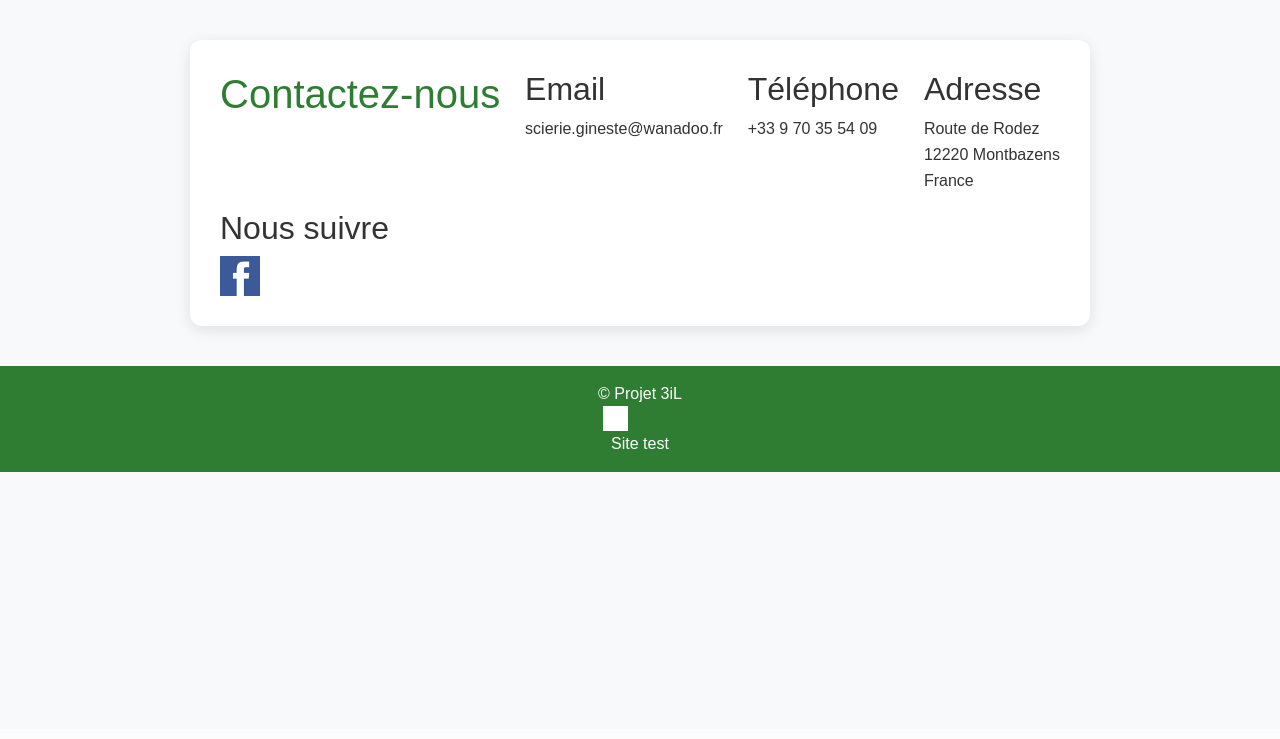
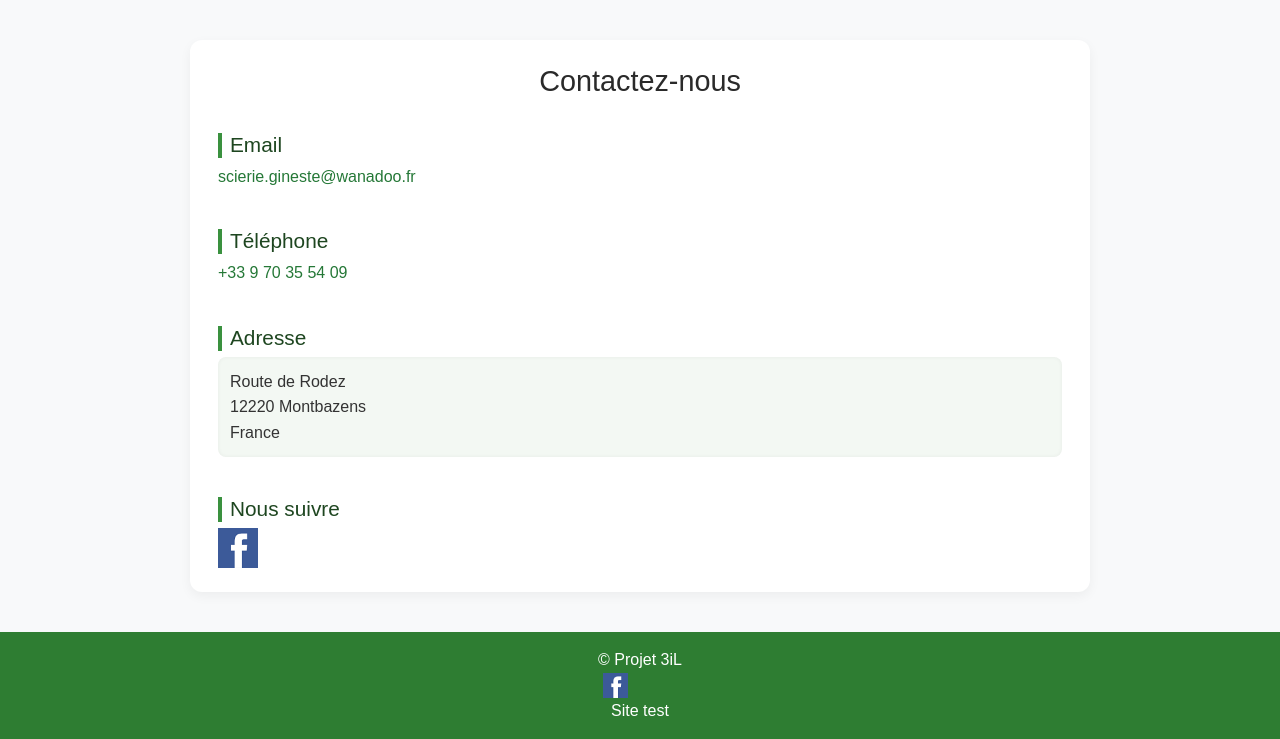
Before and after one commit to MAELYS-FOTSO/EcoConception, a PHP site: page /contact.php in a window 1280 px wide. Shown: the part 71-810 px from the top of the page. Before the commit the page ends 543 px from the top, so only its background shows below. Run offline with PHP 8.4, Linux system fonts and the light colour scheme.

Commit message:
modification style

```diff
--- a/site/content/style.css
+++ b/site/content/style.css
@@ -197,13 +197,22 @@ footer {
   width: 100%;
 }
 
+
+video {
+max-width: 100%;
+width: 90%;
+margin: 20px auto;
+display: flex;
+justify-content: center;
+}
+
 footer img {
   vertical-align: middle;
   margin: 0 5px;
   width: 25px;
   height: 25px;
-  filter: brightness(0) invert(1);
-  transition: transform 0.2s ease;
+
+  transition: transform .2s ease
 }
 
 footer img:hover {
@@ -251,50 +260,6 @@ footer img:hover {
   display: block;
 }
 
-.contactContainer {
-  max-width: 900px;
-  width: 90%;
-  margin: 40px auto;
-  display: flex;
-  flex-wrap: wrap;
-  justify-content: space-between;
-  background-color: #fff;
-  padding: 30px;
-  border-radius: 12px;
-  box-shadow: 0 4px 15px #0000001a;
-}
-
-.rightContainer {
-  flex: 1;
-  min-width: 280px;
-}
-
-.rightContainer > div {
-  margin-bottom: 25px;
-}
-
-.rightContainer h2 {
-  color: #2e7d32;
-  font-size: 18px;
-  margin-bottom: 10px;
-  border-bottom: 2px solid #43a047;
-  display: inline-block;
-  padding-bottom: 5px;
-}
-
-.rightContainer p,
-.rightContainer li {
-  font-size: 16px;
-  color: #333;
-  margin: 5px 0;
-}
-
-.rightContainer ul {
-  list-style: none;
-  padding: 0;
-  margin: 0;
-}
-
 .reseauxSociaux ul.logo {
   display: flex;
   gap: 15px;
@@ -338,36 +303,109 @@ body {
   }
 }
 
-.rightContainer {
-  flex: 1;
-  min-width: 280px;
+.contactContainer {
+  max-width: 900px;
+  width: 95%;
+  margin: 40px auto;
+  background-color: #fff;
+  padding: 24px 28px;
+  border-radius: 12px;
+  box-shadow: 0 4px 12px rgba(0, 0, 0, 0.05);
+  display: flex;
+  flex-direction: column;
+  gap: 24px;
+  transition: box-shadow 0.2s ease, transform 0.1s ease;
 }
 
-.rightContainer > div {
-  margin-bottom: 25px;
+
+@media (prefers-reduced-motion: reduce) {
+  .contactContainer {
+    transition: none;
+  }
 }
 
-.rightContainer h2 {
-  color: #2e7d32;
-  font-size: 18px;
+.contactContainer h1 {
+  font-size: 1.8rem;
   margin-bottom: 10px;
-  border-bottom: 2px solid #43a047;
-  display: inline-block;
-  padding-bottom: 5px;
+  color: #2a2a2a;
+  text-align: center;
 }
 
-.rightContainer p,
-.rightContainer li {
-  font-size: 16px;
-  color: #333;
-  margin: 5px 0;
+.contactContainer h2 {
+  font-size: 1.3rem;
+  color: #1e4620;
+  margin-bottom: 6px;
+  border-left: 4px solid #3a913f;
+  padding-left: 8px;
 }
 
-.rightContainer ul {
+.contactContainer p,
+.contactContainer address,
+.contactContainer a {
+  font-size: 1rem;
+  line-height: 1.6;
+  color: #333;
+}
+
+.contactContainer address {
+  font-style: normal;
+  background: #f3f8f3;
+  padding: 12px;
+  border-radius: 8px;
+  box-shadow: inset 0 0 4px rgba(0, 0, 0, 0.05);
+}
+
+.contactContainer a {
+  color: #257837;
+  text-decoration: none;
+}
+
+.contactContainer a:hover,
+.contactContainer a:focus {
+  text-decoration: underline;
+}
+
+.reseauxSociaux ul {
   list-style: none;
+  display: flex;
+  gap: 12px;
   padding: 0;
-  margin: 0;
 }
+
+.reseauxSociaux li {
+  display: inline-block;
+}
+
+.reseauxSociaux img {
+  width: 40px;
+  height: 40px;
+  border-radius: 6px;
+  transition: transform 0.2s ease;
+}
+
+.reseauxSociaux img:hover {
+  transform: scale(1.08);
+}
+
+@media (max-width: 768px) {
+  .contactContainer {
+    padding: 18px;
+    gap: 20px;
+  }
+
+  .contactContainer h1 {
+    font-size: 1.5rem;
+  }
+
+  .contactContainer h2 {
+    font-size: 1.2rem;
+  }
+
+  .reseauxSociaux ul {
+    justify-content: center;
+  }
+}
+
 
 .reseauxSociaux ul.logo {
   display: flex;
@@ -455,3 +493,9 @@ a:hover {
   display: table;
   color: #303030;
 }
+
+
+@media (max-width: 480px) {
+  .video-wrapper { border-radius: 6px; }
+  .video-wrapper .play-overlay { width: 52px; height: 52px; font-size: 18px; }
+}
```
